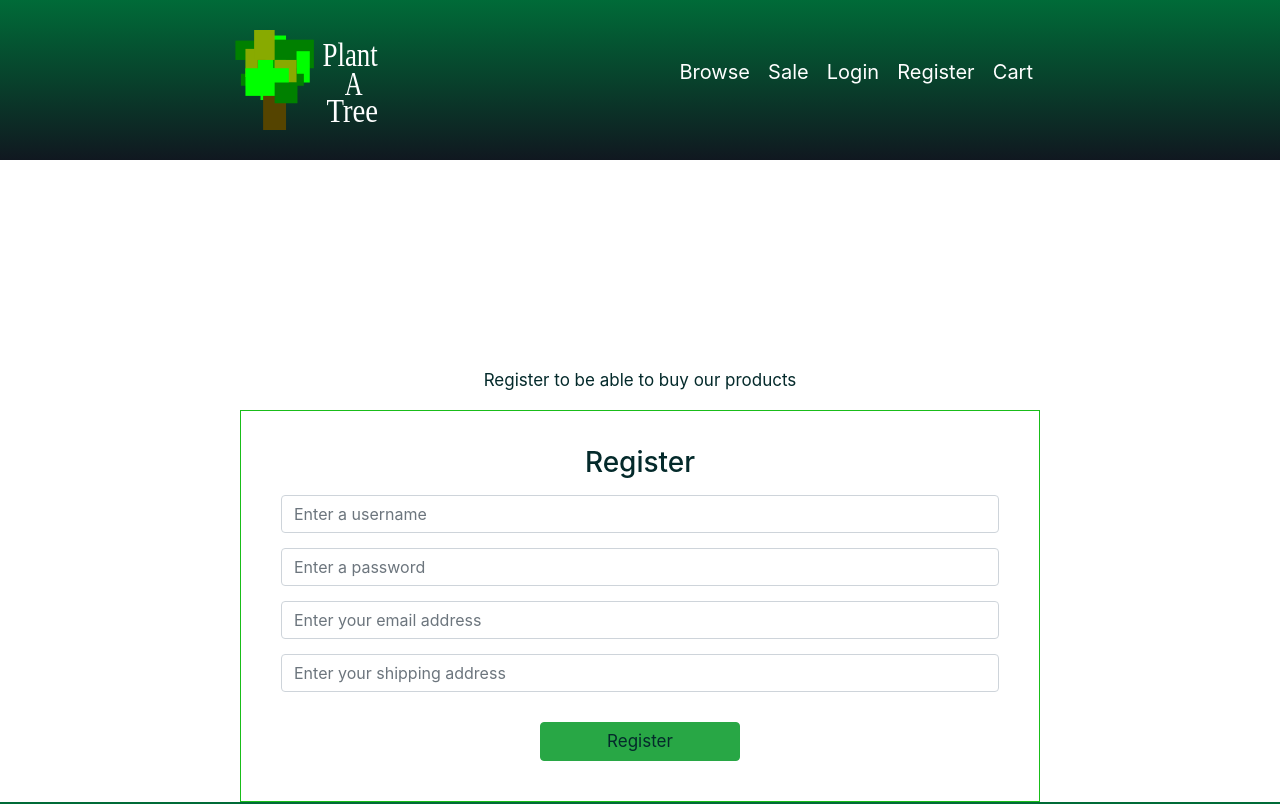
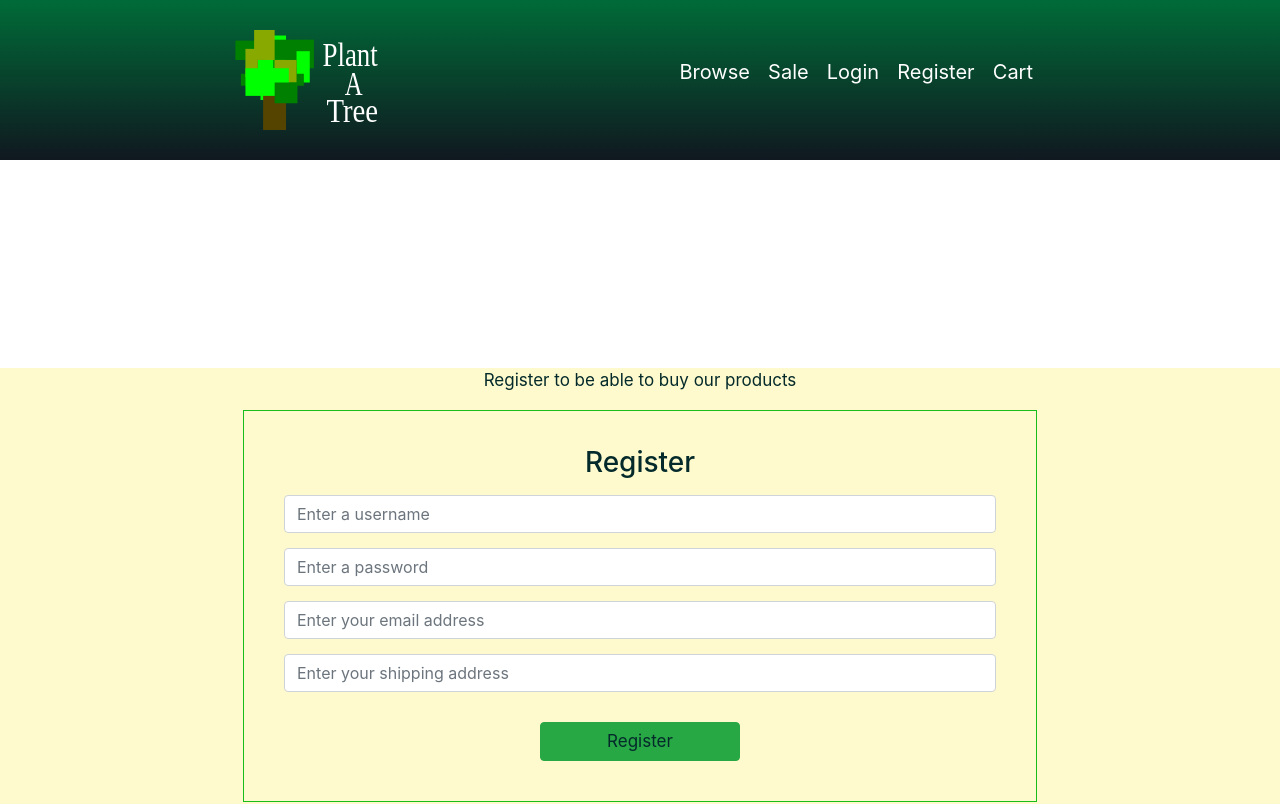
Before and after one commit to edrispor/CISE2019, a React (Create React App) app in the folder plant-a-tree/: page /register in a window 1280 px wide. Shown: the top 804 px of the page. Built offline with nearby package versions, Linux system fonts and the light colour scheme.

Commit message:
register js pagelayout change

```diff
--- a/plant-a-tree/src/pages/Register.js
+++ b/plant-a-tree/src/pages/Register.js
@@ -3,6 +3,7 @@ import User from "../components/User";
 
 export default function Register() {
   return (
+    <div className="pagelayout">
       <section id="section-cart" class="grid">
         <div class="content-wrap">
           <div>
@@ -13,5 +14,6 @@ export default function Register() {
           </div>
         </div>
       </section>
+    </div>
   );
 }
```
Lines whose indentation alone changed are shown as unchanged.
